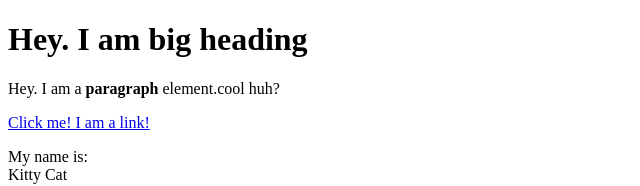
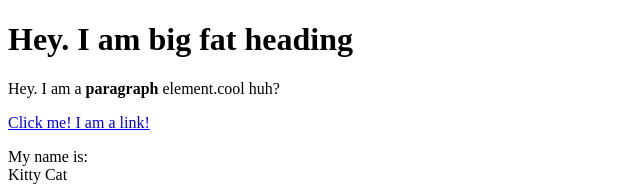
Before and after one commit to HodanQurux/cartoon-hero, a plain HTML site: page text.html in a window 1280 px wide. Shown: the top 186 px of the page, without its empty margins (0-640 px from the left). Drawn offline with Linux system fonts and the light colour scheme.

Commit message:
Added fat heading

```diff
--- a/text.html
+++ b/text.html
@@ -4,7 +4,7 @@
 	<title>Test page</title>
 </head>
 <body>
-    <h1>Hey. I am big heading</h1>
+    <h1>Hey. I am big fat heading</h1>
     <p>Hey. I am a <b>paragraph</b> element.cool huh?</p>
     <a href="https://google.com" target="_blank" title="Let's go to Google"> Click me! I am a link!</a>
      <p>My name is:<br>
```
